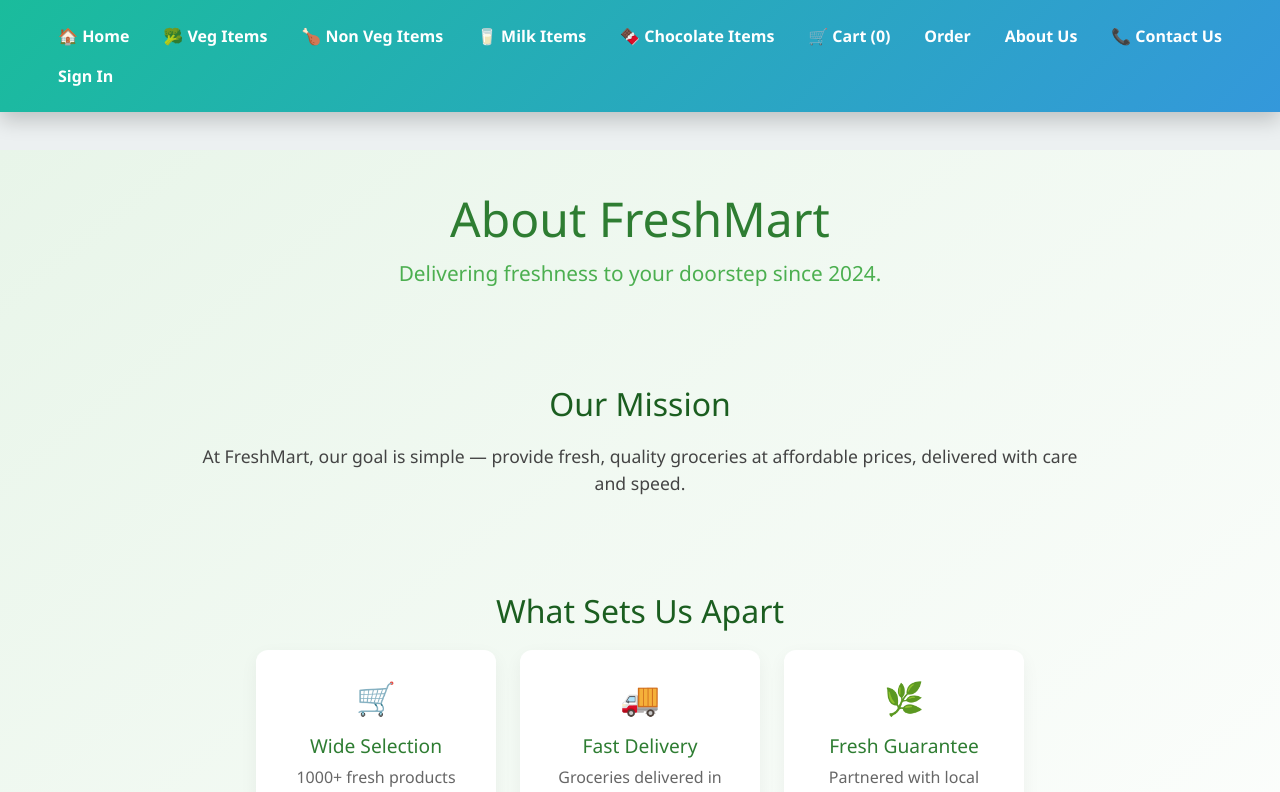
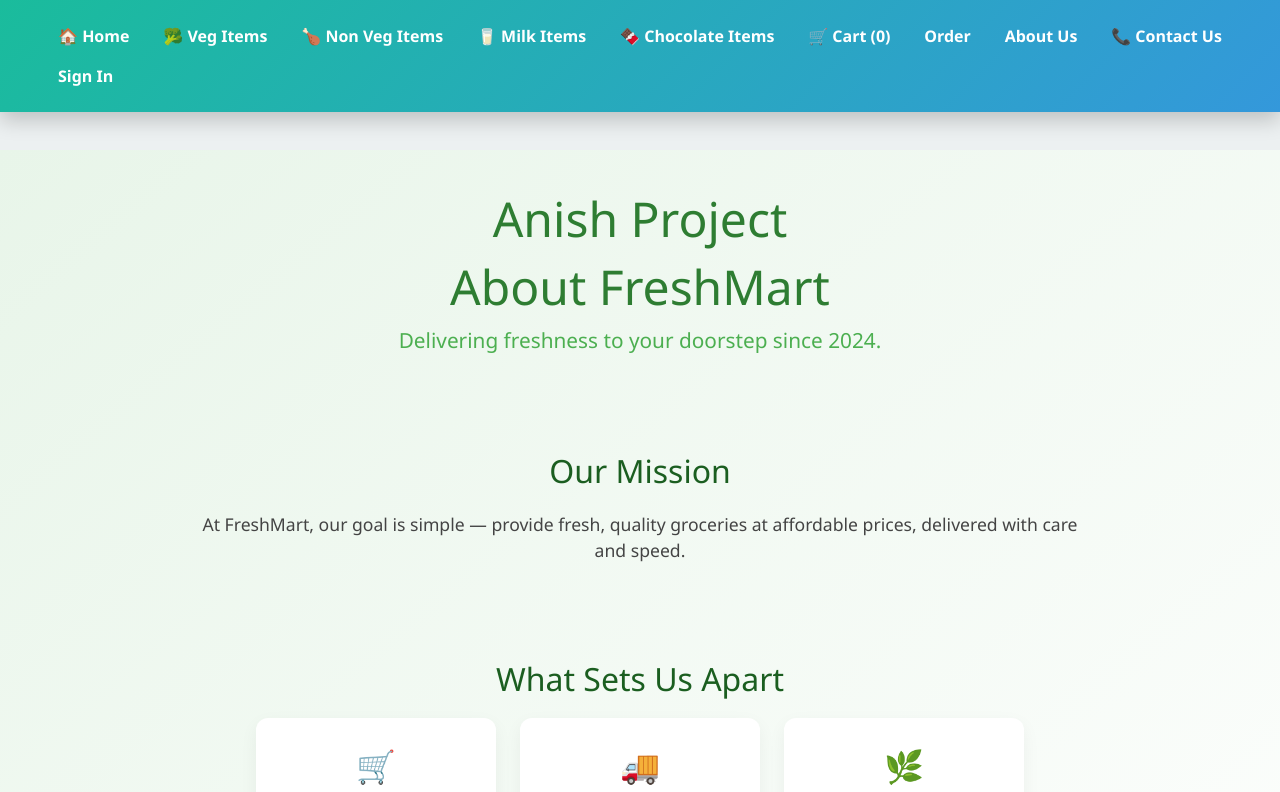
Before and after one commit to anishshagalolu/big-basket-app, a React (Vite) app: page /AboutUs in a window 1280 px wide. Shown: the top 792 px of the page. Built offline with nearby package versions, Linux system fonts and the light colour scheme.

Commit message:
Update AboutUs.jsx

```diff
--- a/src/AboutUs.jsx
+++ b/src/AboutUs.jsx
@@ -5,6 +5,7 @@
   return (
     <div className="about-page">
       <section className="about-hero">
+        <h1>Anish Project</h1>
         <h1>About FreshMart</h1>
         <p>Delivering freshness to your doorstep since 2024.</p>
       </section>
```
